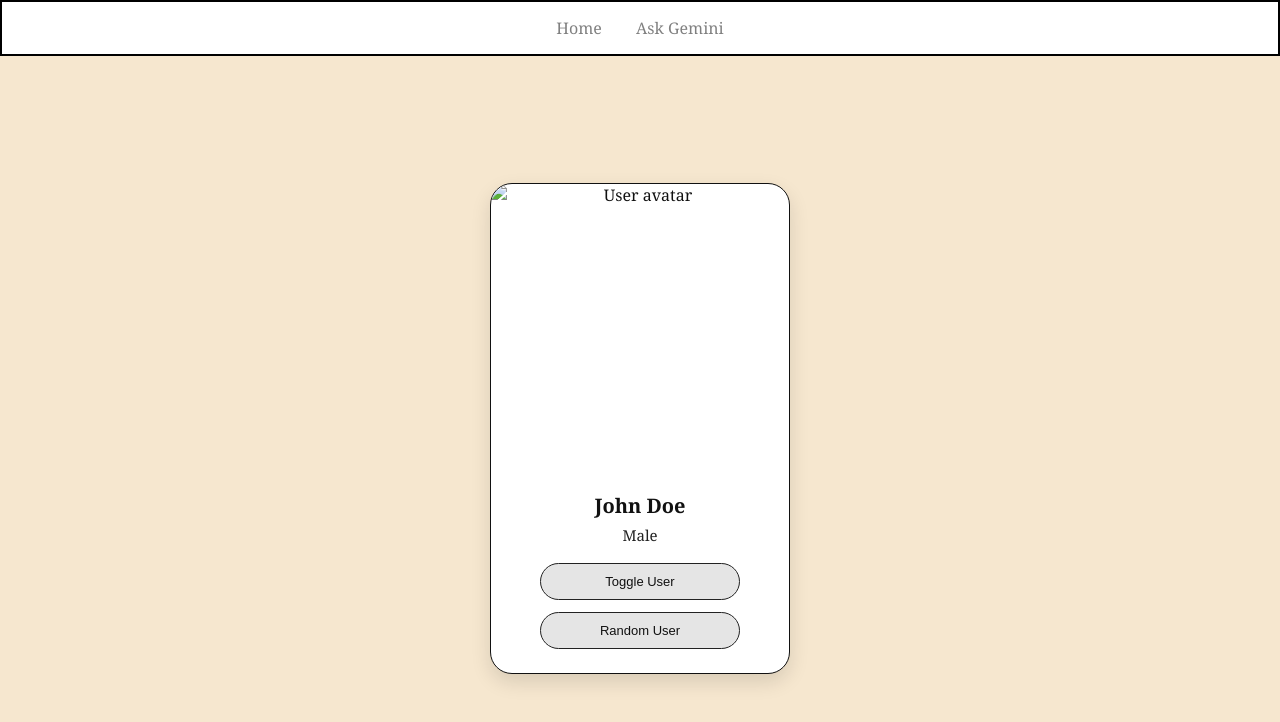
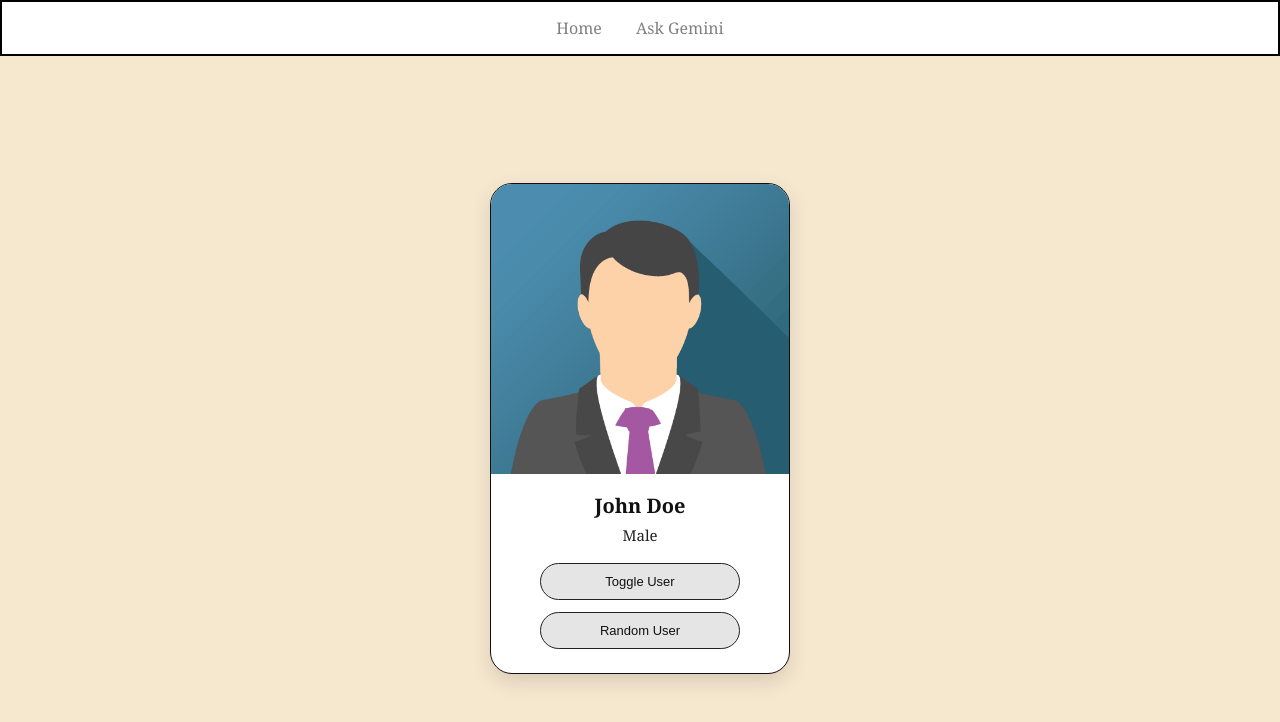
Before and after one commit to aditya2773beai25/BI-Development-Workshop, a plain HTML site: page index.html in a window 1280 px wide. Drawn offline with Linux system fonts and the light colour scheme.

Commit message:
Add pics

```diff
--- a/index.html
+++ b/index.html
@@ -16,7 +16,7 @@
     <div class="user-card">
       <img
         id="user-avatar"
-        src="john-doe.png"
+        src="john.png"
         alt="User avatar"
         class="avatar"
       />
--- a/index.js
+++ b/index.js
@@ -2,12 +2,12 @@ const users = [
   {
     name: "John Doe",
     gender: "Male",
-    avatar: "john-doe.png"
+    avatar: "john.png"
   },
   {
     name: "Jane Doe",
     gender: "Female",
-    avatar: "jane-doe.png"
+    avatar: "jane.png"
   }
 ];
 
```
Also changed, not shown: jane.png (added), john.png (added).
